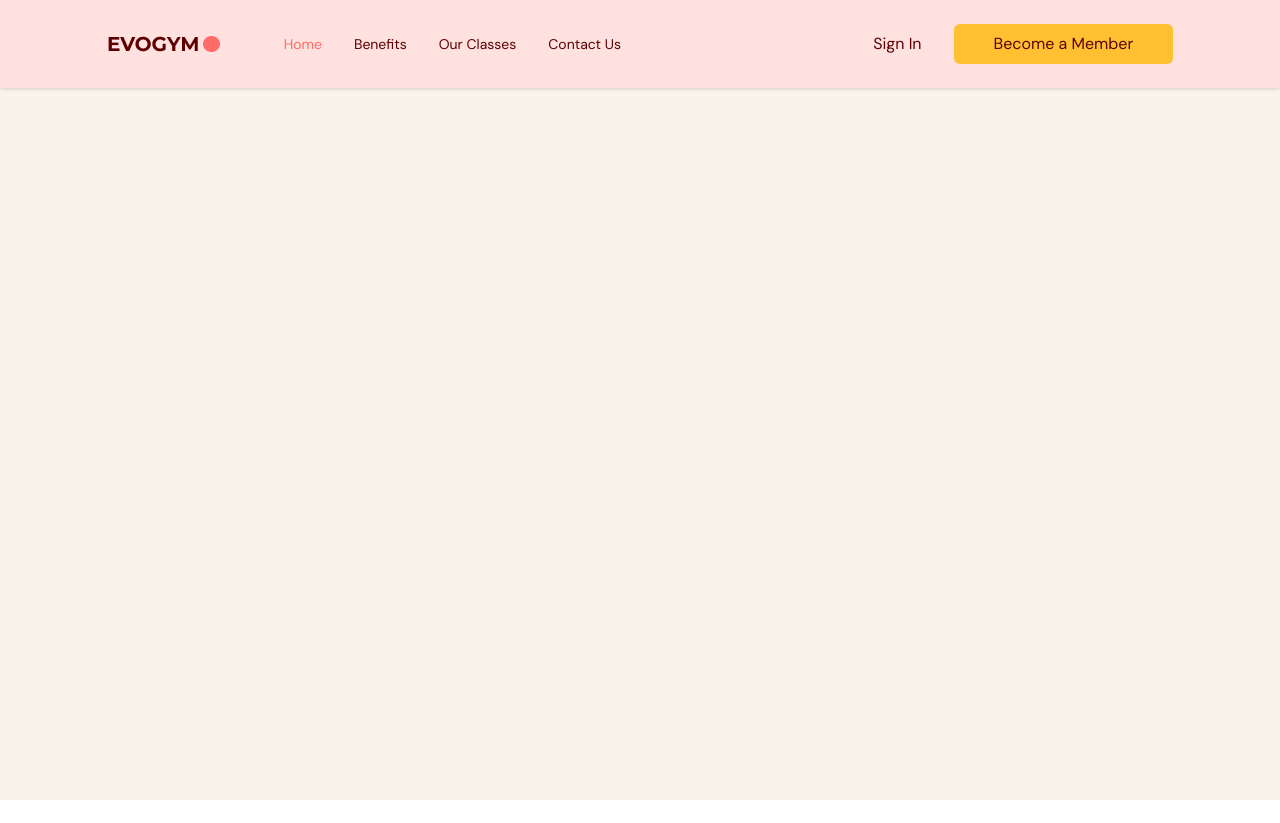
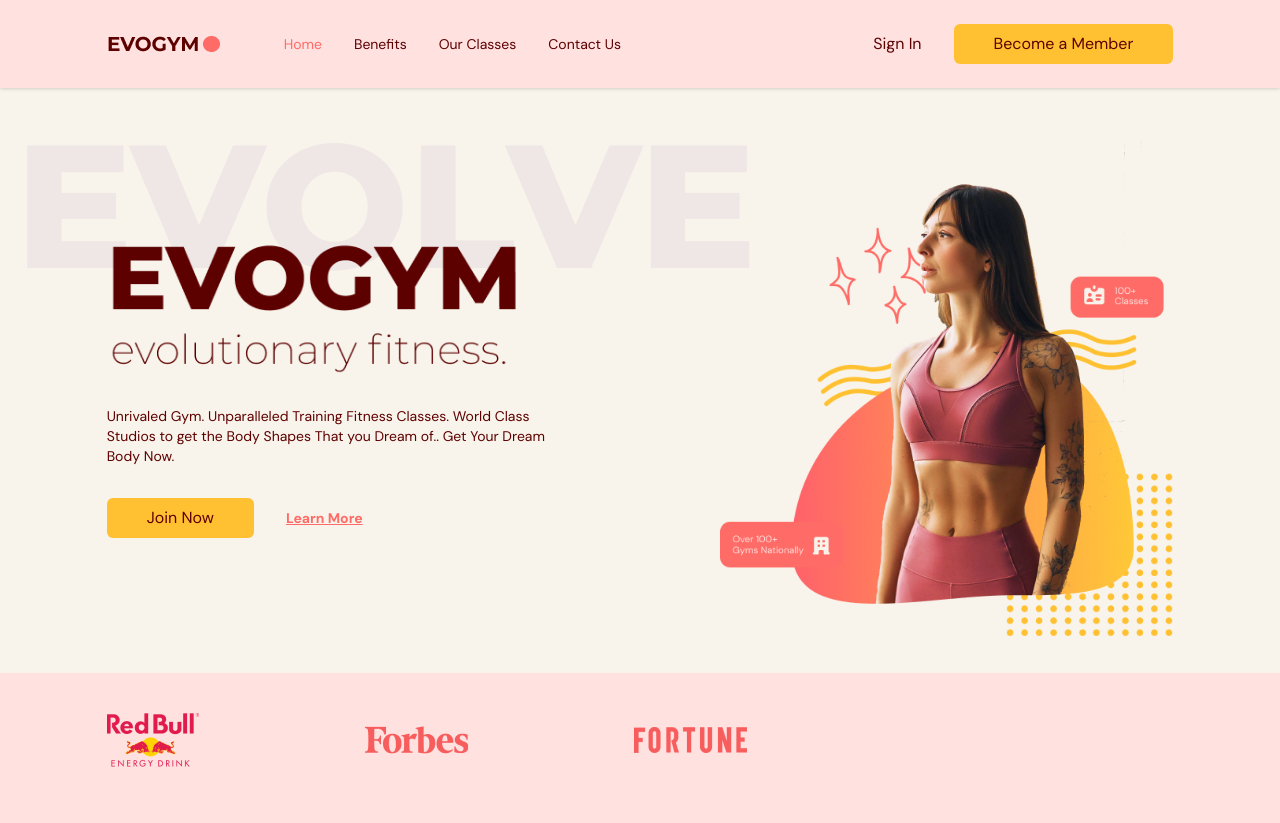
Before and after one commit to danesh-tolani/typescript-project, a React (Vite) app: page / in a window 1280 px wide. Before the commit the page ends 800 px from the top, so only its background shows below. Built offline with nearby package versions, Linux system fonts and the light colour scheme.

Commit message:
added homepage

```diff
--- a/src/App.tsx
+++ b/src/App.tsx
@@ -1,4 +1,5 @@
 import Navbar from "@/scenes/navbar"
+import Home from "@/scenes/home"
 import { useEffect, useState } from "react"
 import { SelectedPage } from "@/shared/types"
 
@@ -28,6 +29,7 @@
   return (
     <div className="app bg-gray-20">
       <Navbar selectedPage={selectedPage} setSelectedPage={setSelectedPage} isTopOfPage={isTopOfPage}/>
+      <Home setSelectedPage={setSelectedPage}/>
     </div>
   )
 }
--- /dev/null
+++ b/src/scenes/home/index.tsx
@@ -0,0 +1,107 @@
+import useMediaQuery from "@/hooks/useMediaQuery"
+import { SelectedPage } from "@/shared/types"
+import ActionButton from "@/shared/ActionButton"
+import HomePageText from "@/assets/HomePageText.png"
+import HomePageGraphic from "@/assets/HomePageGraphic.png"
+import SponsorRedbull from "@/assets/SponsorRedBull.png"
+import SponsorForbes from "@/assets/SponsorForbes.png"
+import SponsorFortune from "@/assets/SponsorFortune.png"
+import AnchorLink from "react-anchor-link-smooth-scroll"
+import { motion } from "framer-motion"
+
+type Props = {
+    setSelectedPage: (value: SelectedPage) => void
+}
+
+const Home = ({setSelectedPage}: Props) => {
+
+    const isAboveMediumScreens: boolean = useMediaQuery("(min-width: 1060px)")
+
+  return (
+    <section id={`${SelectedPage.Home}`} className="gap-16 bg-gray-20 py-10 md:h-full md:pb-0">
+
+        {/* Image and main header */}
+        <motion.div
+            className="mx-auto w-5/6 items-center justify-center md:flex md:h-5/6"
+            onViewportEnter={() => setSelectedPage(SelectedPage.Home)}
+        >
+
+            {/* Main Header */}
+            <div className="z-10 mt-32 md:basis-3/5">
+
+                    {/* Headings */}
+                    <motion.div
+                        className="md:-mt-20"
+                        initial="hidden"
+                        whileInView="visible"
+                        viewport={{once: true, amount: 0.5}}
+                        transition={{duration: 0.5}}
+                        variants={{
+                            hidden: {opacity: 0, x:-50},
+                            visible: {opacity: 1, x:0}
+                        }}
+                    >
+
+                        <div className="relative">
+                            <div className="before:absolute before:-top-20 before:-left-20 before:z-[-1] md:before:content-evolvetext">
+                                <img src={HomePageText} alt="home-page-text" />
+                            </div>
+                        </div>
+
+                        <p className="mt-8 text-sm">
+                            Unrivaled Gym. Unparalleled Training Fitness Classes. World Class
+                            Studios to get the Body Shapes That you Dream of.. Get Your Dream
+                            Body Now.
+                        </p>
+                    </motion.div>
+
+                    {/* Actions */}
+                    <motion.div
+                        className="mt-8 flex items-center gap-8 md:justify-start"
+                        initial="hidden"
+                        whileInView="visible"
+                        viewport={{once: true, amount: 0.5}}
+                        transition={{delay:0.2, duration: 0.5}}
+                        variants={{
+                            hidden: {opacity: 0, x:-50},
+                            visible: {opacity: 1, x:0}
+                        }}
+                    >
+
+                        <ActionButton setSelectedPage={setSelectedPage}>
+                            Join Now
+                        </ActionButton>
+                        <AnchorLink
+                            className="text-sm font-bold text-primary-500 underline hover:text-secondary-500"
+                            onClick={() => setSelectedPage(SelectedPage.ContactUs)}
+                            href={`#${SelectedPage.ContactUs}`}
+                        >
+                            <p>Learn More</p>
+                        </AnchorLink>
+                    </motion.div>
+                </div>
+
+                {/* Image */}
+                <div className="flex basis-3/5 justify-center md:z-10 md:ml-40 md:mt-16 md:justify-items-end">
+                    <img src={HomePageGraphic} alt="home-page-graphic" />
+                </div>
+
+        </motion.div>
+
+        {/* Sponsors */}
+        {isAboveMediumScreens && (
+            <div className="h-[150px] w-full bg-primary-100 py-10">
+                <div className="mx-auto w-5/6">
+                    <div className="flex w-3/5 items-center justify-between gap-8">
+                        <img src={SponsorRedbull} alt="redbull-sponsor" />
+                        <img src={SponsorForbes} alt="forbes-sponsor" />
+                        <img src={SponsorFortune} alt="fortune-sponsor" />
+                    </div>
+                </div>
+            </div>
+        )}
+    </section>
+  )
+}
+
+export default Home
```
